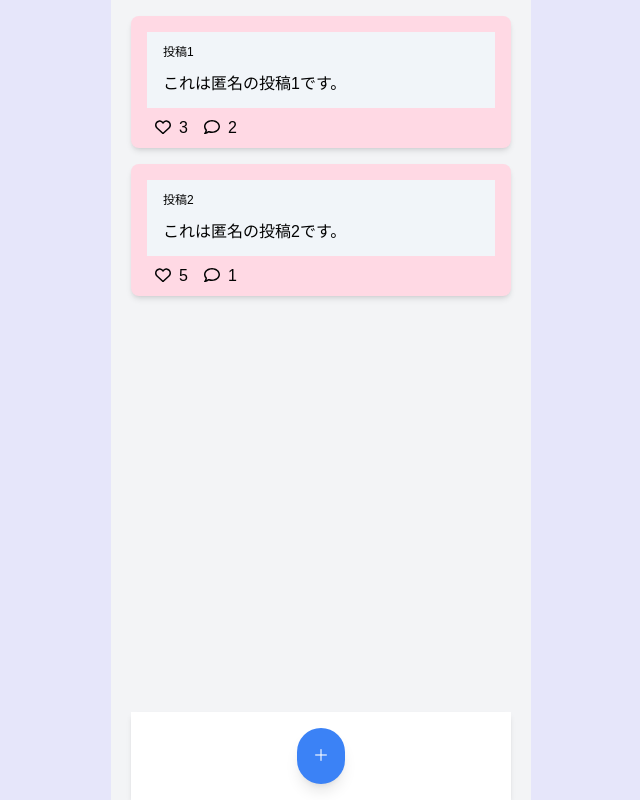
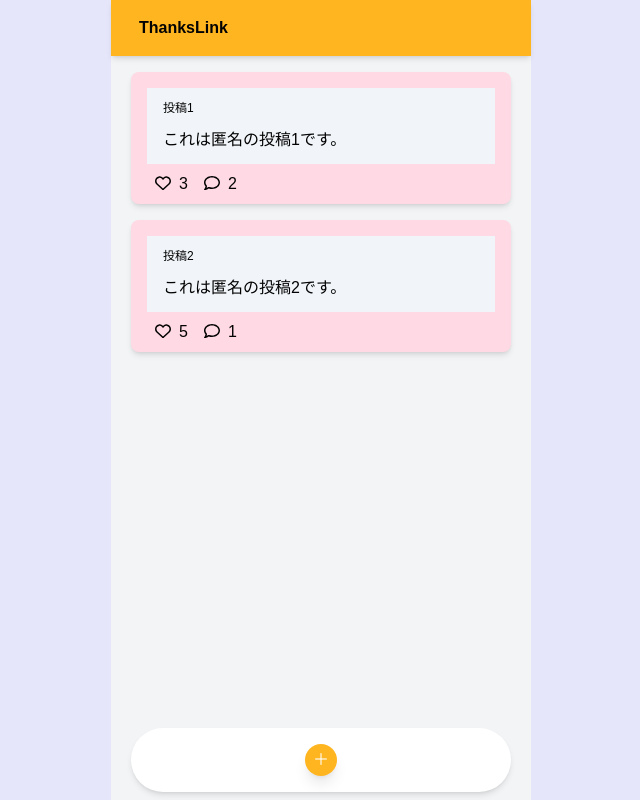
Before and after one commit to 0-s0g0/thankyou-app, a Next.js app: page /Post in a window 1280 px wide. Shown: the whole page, without its empty margins (319-959 px from the left). Built offline with nearby package versions, Linux system fonts and the light colour scheme; a web font is replaced by a local one.

Commit message:
create foot&head

```diff
--- a/src/app/Post/page.tsx
+++ b/src/app/Post/page.tsx
@@ -53,11 +53,17 @@ const PostPage = () => {
       };
       setPosts((prev) => [newPost, ...prev]); // 新しい投稿を先頭に追加
       setNewPostContent(""); // 入力フィールドをリセット
+      setNewPostTitle(""); // 入力フィールドをリセット
       setIsOpened(false); // モーダルを閉じる
     };
 
     return (
       <div className="min-h-screen bg-gray-100 flex flex-col items-center">
+        {/*ヘッダー */}
+        <div className=" fixed top-0 w-[420px] p-4 bg-yellow-dark shadow-md font-bold">
+            <div className="ml-3">ThanksLink</div>
+        </div>
+
         {/* モーダル */}
         <Modal isOpened={isOpened} setIsOpened={setIsOpened}>
           <div className="flex flex-col items-center">
@@ -87,7 +93,7 @@ const PostPage = () => {
         </Modal>
 
         {/* 投稿一覧 */}
-        <div className="flex-1 p-4">
+        <div className="mt-14 flex-1 p-4">
           {posts.map((post) => (
             <div key={post.postid} className="bg-pink-light p-2 mb-4 rounded-lg shadow-md w-[380px]" >
               <div className="m-2 bg-slate-100">
@@ -113,9 +119,9 @@ const PostPage = () => {
         </div>
 
         {/* フッターボタン */}
-        <div className="fixed bottom-0 w-[380px] p-4 bg-white shadow-md flex justify-center">
+        <div className="fixed bottom-2 w-[380px] p-4 bg-white shadow-md rounded-full flex justify-center">
           <button
-            className="bg-blue-500 text-white rounded-full p-4 shadow-lg"
+            className="bg-yellow-dark text-white rounded-full p-1 shadow-lg size-[32px]"
             onClick={() => setIsOpened(true)}
           >
             ＋
--- a/tailwind.config.ts
+++ b/tailwind.config.ts
@@ -12,11 +12,9 @@ export default {
         "base-black": "#030303",
         "mainbackground": "#fffafa",//メイン背景
         "outbackground": "#e6e6fa",//範囲外背景
-        yellow: "#FFDD68",
-        beige: "#FFE2B2",
-        "beige-dark": "#FFB520",
         "pink-light":"#FFD9E4",
-        "pink-dark":"#FF78A0"
+        "pink-dark":"#FF78A0",
+        "yellow-dark":"#FFB520"
 
 
       },
```
Also changed, not shown: src/app/components/footBottuns.tsx (deleted).
